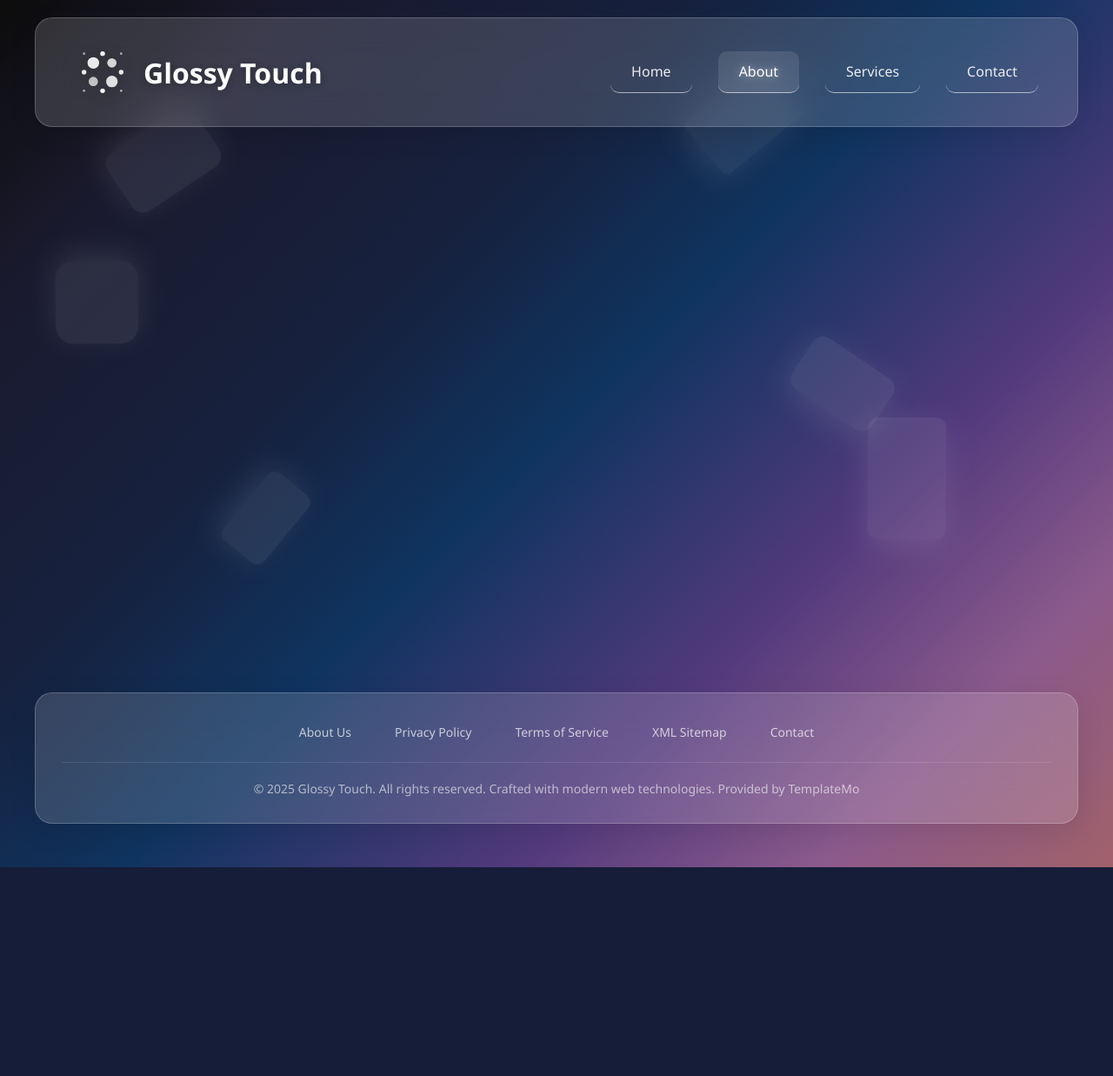
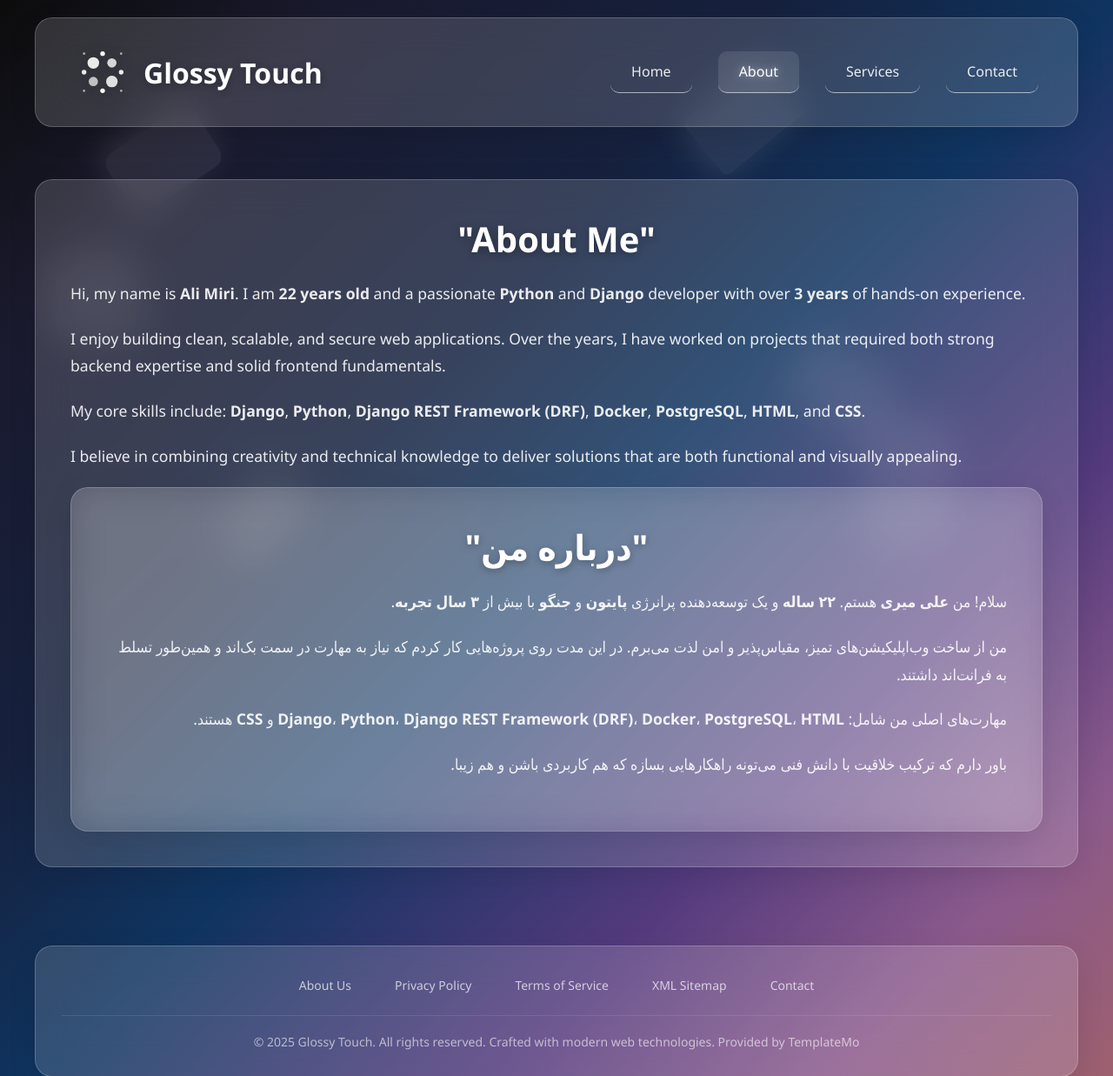
Before and after one commit to aliprog1241/About-Me-Personal_Site, a Django app: page / in a window 1280 px wide, after a click on "About". Shown: the top 1237 px of the page at 87% size. Before the commit the page ends 997 px from the top, so only its background shows below. Run offline with Django 4.2, Linux system fonts and the light colour scheme.

Commit message:
end 'about' botton

```diff
--- a/about/templates/index.html
+++ b/about/templates/index.html
@@ -79,6 +79,48 @@
     <div id="about" class="page">
         <div class="container">
             <div class="content-wrapper">
+
+<div class="about-text glass" style="color: white;">
+    <h2 style="text-align: center">"About Me"</h2>
+            <p>
+                Hi, my name is <strong>Ali Miri</strong>. I am <strong>22 years old</strong> and a passionate
+                <strong>Python</strong> and <strong>Django</strong> developer with over <strong>3 years</strong> of hands-on experience.
+            </p>
+            <p>
+                I enjoy building clean, scalable, and secure web applications. Over the years, I have worked on
+                projects that required both strong backend expertise and solid frontend fundamentals.
+            </p>
+            <p>
+                My core skills include: <strong>Django</strong>, <strong>Python</strong>, <strong>Django REST Framework (DRF)</strong>,
+                <strong>Docker</strong>, <strong>PostgreSQL</strong>, <strong>HTML</strong>, and <strong>CSS</strong>.
+            </p>
+            <p>
+                I believe in combining creativity and technical knowledge to deliver solutions that are both
+                functional and visually appealing.
+            </p>
+
+            <div class="about-text glass" dir="rtl" style="color: white;">
+    <h2 style="text-align: center">"درباره من"</h2>
+    <p>
+        سلام! من <strong>علی میری</strong> هستم. <strong>۲۲ ساله</strong> و یک توسعه‌دهنده
+        پرانرژی <strong>پایتون</strong> و <strong>جنگو</strong> با بیش از <strong>۳ سال تجربه</strong>.
+    </p>
+    <p>
+        من از ساخت وب‌اپلیکیشن‌های تمیز، مقیاس‌پذیر و امن لذت می‌برم.
+        در این مدت روی پروژه‌هایی کار کردم که نیاز به مهارت در سمت بک‌اند و همین‌طور تسلط به فرانت‌اند داشتند.
+    </p>
+    <p>
+        مهارت‌های اصلی من شامل: <strong>Django</strong>، <strong>Python</strong>،
+        <strong>Django REST Framework (DRF)</strong>، <strong>Docker</strong>،
+        <strong>PostgreSQL</strong>، <strong>HTML</strong> و <strong>CSS</strong> هستند.
+    </p>
+    <p>
+        باور دارم که ترکیب خلاقیت با دانش فنی می‌تونه راهکارهایی بسازه که هم کاربردی باشن و هم زیبا.
+    </p>
+</div>
+
+        </div>
+
                 <!-- بخش About (همه متن‌ها و stat-card ها بدون تغییر) -->
             </div>
         </div>
--- a/home/local_settings.py
+++ b/home/local_settings.py
@@ -1,8 +1,5 @@
-# SECURITY WARNING: keep the secret key used in production secret!
-SECRET_KEY = 'django-insecure-tq-c&^z9pa-!ki7rh@7_chn0c$iay=dk^2pp!%gule7#0c%tc+'
 
-# SECURITY WARNING: don't run with debug turned on in production!
-DEBUG = True
+
 
 DB_NAME = 'AboutMe'
 DB_USER = "postgres"
--- a/home/settings.py
+++ b/home/settings.py
@@ -21,7 +21,11 @@ BASE_DIR = Path(__file__).resolve().parent.parent
 # Quick-start development settings - unsuitable for production
 # See https://docs.djangoproject.com/en/4.2/howto/deployment/checklist/
 
+# SECURITY WARNING: keep the secret key used in production secret!
+SECRET_KEY = 'django-insecure-tq-c&^z9pa-!ki7rh@7_chn0c$iay=dk^2pp!%gule7#0c%tc+'
 
+# SECURITY WARNING: don't run with debug turned on in production!
+DEBUG = True
 
 ALLOWED_HOSTS = []
 
```
Also changed, not shown: 1 other file.
